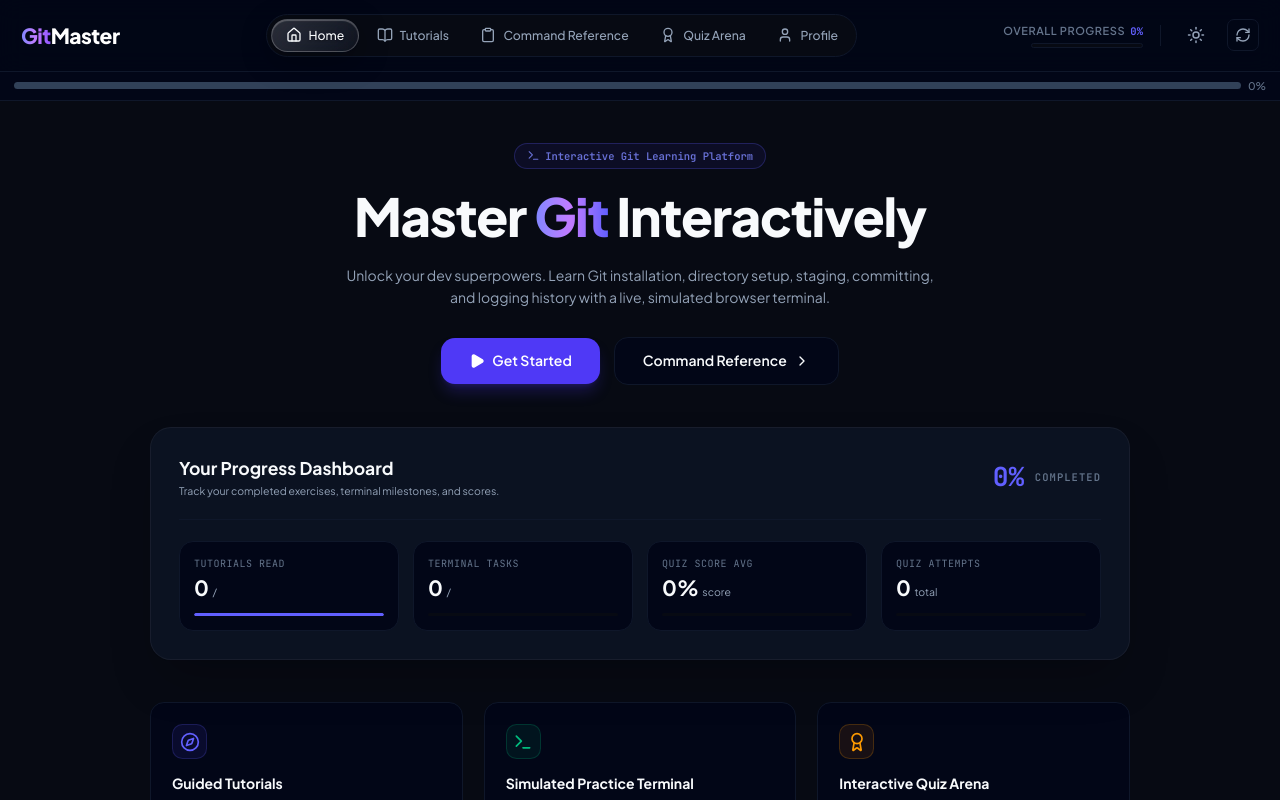
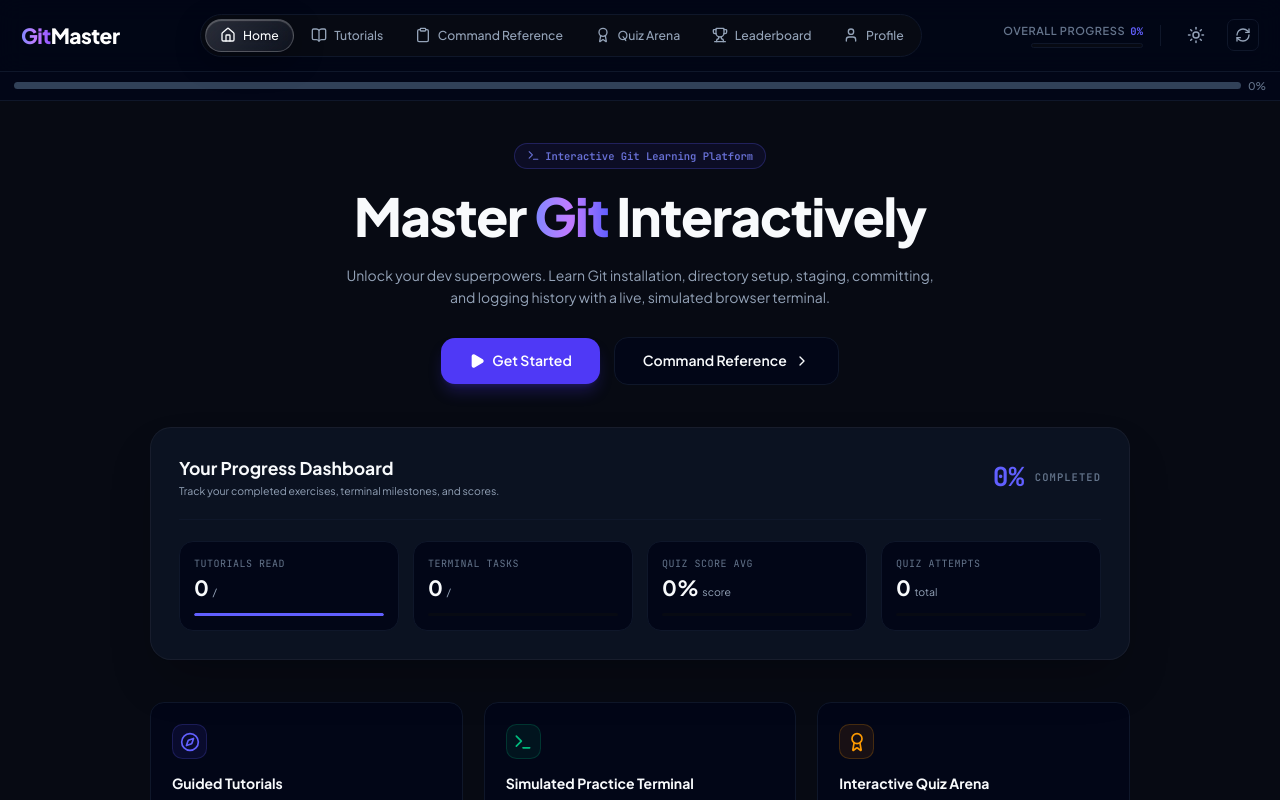
Before and after one commit to javvajishalini/GitMaster, a React (Vite) app: page / in a window 1280 px wide. Shown: the top 800 px of the page. Built offline with nearby package versions, Linux system fonts and the light colour scheme.

Commit message:
feat(navbar): add Leaderboard navigation link with Trophy icon

```diff
--- a/src/components/Navbar.jsx
+++ b/src/components/Navbar.jsx
@@ -1,7 +1,7 @@
 import React from "react";
 import { useGitProgress } from "../context/GitProgressContext";
 import { useTheme } from "../context/ThemeContext";
-import { BookOpen, Clipboard, Award, Home, RefreshCw, Sun, Moon, User } from "lucide-react";
+import { BookOpen, Clipboard, Award, Home, RefreshCw, Sun, Moon, User, Trophy } from "lucide-react";
 
 export default function Navbar({ activePage, setActivePage }) {
   const { progressStats, resetProgress } = useGitProgress();
@@ -12,6 +12,7 @@ export default function Navbar({ activePage, setActivePage }) {
     { id: "tutorials", label: "Tutorials", icon: BookOpen },
     { id: "reference", label: "Command Reference", icon: Clipboard },
     { id: "quiz", label: "Quiz Arena", icon: Award },
+    { id: "leaderboard", label: "Leaderboard", icon: Trophy },
     { id: "profile", label: "Profile", icon: User }
   ];
 
```
